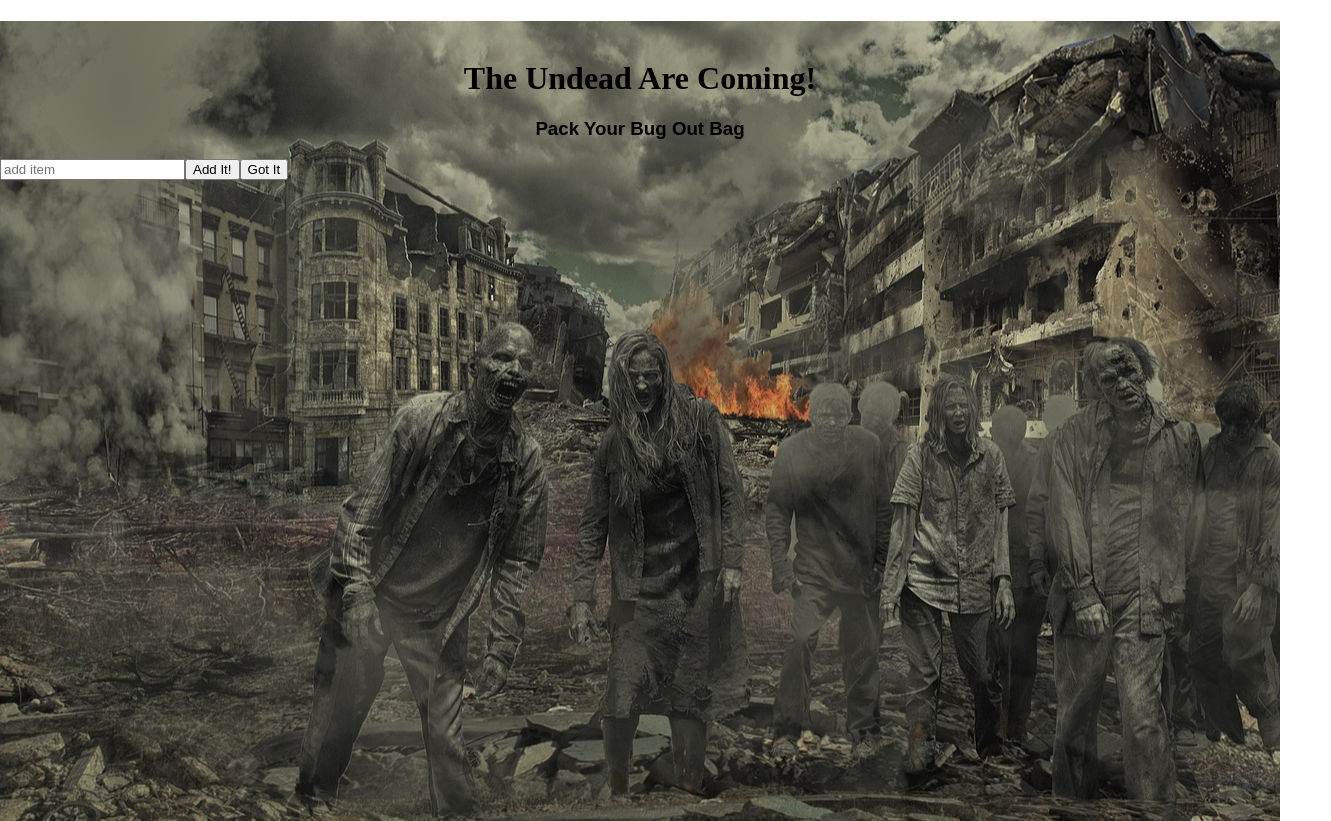
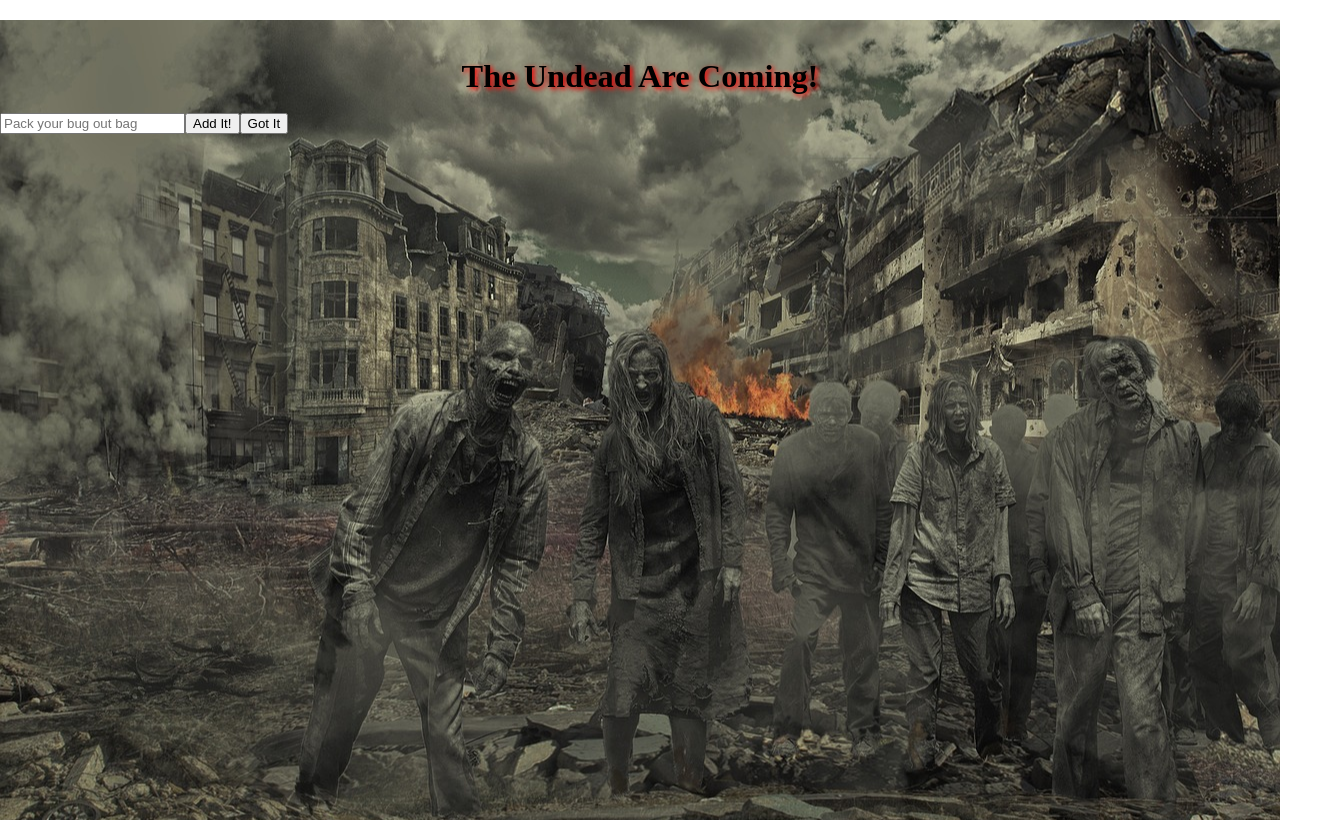
Before and after one commit to bdurbcs6/doomsday, a React (Create React App) app: page / in a window 1280 px wide. Shown: the whole page, 1331 px wide, since content can reach past the window. Built offline with nearby package versions, Linux system fonts and the light colour scheme; a web font is replaced by a local one.

Commit message:
removed h3 and added text to placeholder for form, added animation to h1

```diff
--- a/src/App.css
+++ b/src/App.css
@@ -8,8 +8,25 @@ h1 {
   padding-top: 3%;
   text-align: center;
   font-family: 'Eater', cursive;
+  font-size: 3rem;
+  text-shadow: 2px 2px 5px red;
+  animation: 2s infinite beatHeart;
 }
 
-h3 {
-  text-align: center;
+@keyframes beatHeart {
+  0% {
+    transform: scale(1);
+  }
+  25% {
+    transform: scale(1.15);
+  }
+  40% {
+    transform: scale(1);
+  }
+  60% {
+    transform: scale(1.1);
+  }
+  100% {
+    transform: scale(1);
+  }
 }
--- a/src/App.js
+++ b/src/App.js
@@ -45,7 +45,6 @@ class App extends Component {
     return (
       <div className="App">
         <h1>The Undead Are Coming!</h1>
-        <h3>Pack Your Bug Out Bag</h3>
         <ListForm
         value={this.state.singleItem}
         updateSingleItem={this.updateSingleItem}
--- a/src/ListForm.js
+++ b/src/ListForm.js
@@ -6,7 +6,7 @@ const ListForm = props => {
       <input
         onChange={props.updateSingleItem}
         type="text"
-        placeholder="add item"
+        placeholder="Pack your bug out bag"
         value={props.value}
       >
       </input>
--- a/src/index.css
+++ b/src/index.css
@@ -3,3 +3,7 @@ body {
   padding: 0;
   font-family: sans-serif;
 }
+
+html {
+  font-size: 62.5%;
+}
```
